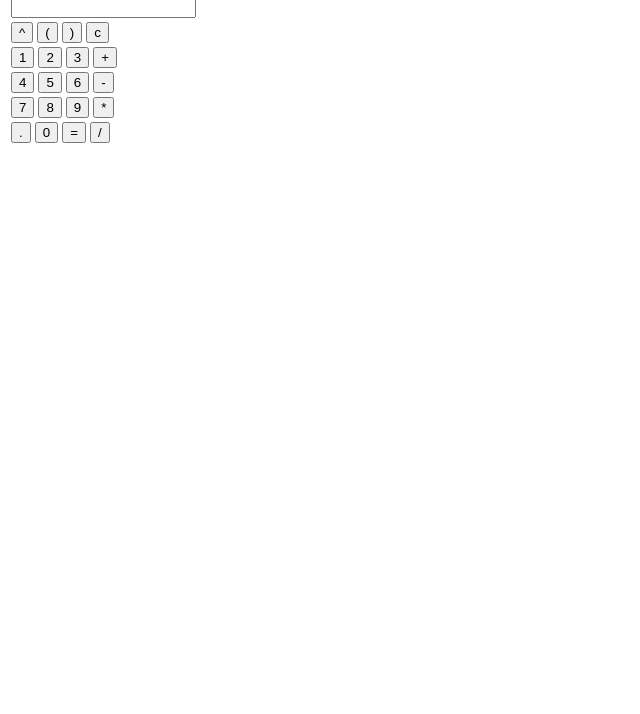
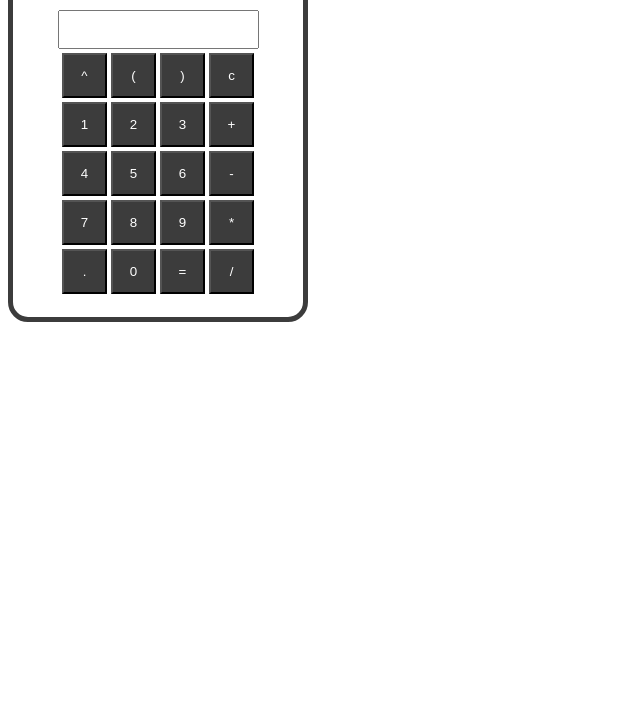
Before and after one commit to RashaAlamleh/Calculator-Project, a plain HTML site: page index.html in a window 1280 px wide. Shown: the part 86-800 px from the top of the page, without its empty margins (0-640 px from the left). Drawn offline with nearby package versions, Linux system fonts and the light colour scheme.

Commit message:
the change in css inside js file

```diff
--- a/index.html
+++ b/index.html
@@ -11,8 +11,9 @@
     <link href="style.css" rel="stylesheet" type="text/css" />
   </head>
   <body>
+    <div class='all'>
     <h1 id='cal'>Calculator</h1>
-    <table class='num&oper'>
+    <table class='numOper'>
       <tr id='FisrtRwo'>
         <td>
           <input type="text" id='inputVal' >
@@ -20,49 +21,47 @@
       </tr>
          <tr id='operatorRow'>
             <td>
-      <input id='expo' type="button" value='^' onclick="insrt('^')">
-      <input id='sym'  type="button" value='(' onclick="insrt('(')">
-      <input id='sym'  type="button" value=')' onclick="insrt(')')">
-      <input id='clear'type="button" value='c' onclick="reset('')">
+      <input class='btn' id='expo' type="button" value='^' onclick="insrt('^')">
+      <input class='btn' id='sym'  type="button" value='(' onclick="insrt('(')">
+      <input class='btn' id='sym'  type="button" value=')' onclick="insrt(')')">
+      <input class='btn' id='clear'type="button" value='c' onclick="reset('')">
         </td>
       </tr>
-
-
       <tr id='SecondRwo'>
         <td>
 
-        <input id='numOne'  type="button" value='1' onclick="insrt(1)">
-        <input id='numTwo'  type="button" value='2' onclick="insrt(2)">
-        <input id='numThree'type="button" value='3' onclick="insrt(3)">
-        <input id='add'     type="button" value='+' onclick="insrt('+')">
-
+        <input class='btn'  id='numOne'  type="button" value='1' onclick="insrt(1)">
+        <input class='btn' id='numTwo'  type="button" value='2' onclick="insrt(2)">
+        <input class='btn' id='numThree'type="button" value='3' onclick="insrt(3)">
+        <input class='btn' id='add'     type="button" value='+' onclick="insrt('+')">
         </td>
       </tr>
       <tr id='ThirdRwo'>
         <td>
-        <input id='numFour' type="button" value='4' onclick="insrt(4)">
-        <input id='numFive' type="button" value='5' onclick="insrt(5)">
-        <input id='numSix'  type="button" value='6' onclick="insrt(6)">
-        <input id='sub'     type="button"  value='-'onclick="insrt('-')">
+        <input class='btn' id='numFour' type="button" value='4' onclick="insrt(4)">
+        <input class='btn' id='numFive' type="button" value='5' onclick="insrt(5)">
+        <input class='btn' id='numSix'  type="button" value='6' onclick="insrt(6)">
+        <input class='btn' id='sub'     type="button"  value='-'onclick="insrt('-')">
         </td>
       </tr>
       <tr id='FourthRwo'>
         <td>
-        <input id='numSeven' type="button" value='7' onclick="insrt(7)">
-        <input id='numEight' type="button" value='8' onclick="insrt(8)">
-        <input id='numNine'  type="button" value='9' onclick="insrt(9)">
-        <input id='sub'      type="button" value='*' onclick="insrt('*')">
+        <input class='btn' id='numSeven' type="button" value='7' onclick="insrt(7)">
+        <input class='btn' id='numEight' type="button" value='8' onclick="insrt(8)">
+        <input class='btn' id='numNine'  type="button" value='9' onclick="insrt(9)">
+        <input class='btn' id='sub'      type="button" value='*' onclick="insrt('*')">
         </td>
       </tr>
       <tr id='FifthhRwo'>
         <td>
-          <input id='Dot'   type="button" value='.' onclick="insrt('.')">
-        <input id='Zero'  type="button" value='0' onclick="insrt(0)">
-        <input id='Equal' type="button" value='='  onclick="eql('=')">
-        <input id='div'   type="button" value='/' onclick="insrt('/')">
+        <input class='btn' id='Dot'   type="button" value='.' onclick="insrt('.')">
+        <input class='btn' id='Zero'  type="button" value='0' onclick="insrt(0)">
+        <input class='btn' id='Equal' type="button" value='='  onclick="eql('=')">
+        <input class='btn' id='div'   type="button" value='/' onclick="insrt('/')">
         </td>
       </tr>
     </table>
+    </div>
     <script src="script.js">
 
     </script>
--- a/script.js
+++ b/script.js
@@ -1,22 +1,3 @@
-// function add(num1,num2){
-// var result = 0;
-// return result=num1+num2;
-// };
-
-// function sub(num1,num2){
-// var result = 0;
-// return result=num1-num2;
-// };
-
-// function multiple(num1,num2){
-// var result = 1;
-// return result=num1*num2;
-// };
-// function division(num1,num2){
-// var result = 1;
-// return result=num1/num2;
-// };
-
 
 function insrt(num){
   $('#inputVal').val($('#inputVal').val()+num)
@@ -26,6 +7,23 @@ function eql(){
 }
 
 function reset(){
-  document.getElementById(inputVal).vlaue('')
- // $('#inputVal').val('')
+  document.getElementById('inputVal').value = ''
 }
+// function pwo(num1,num2){
+//   document.getElementById(expo).value = Math.pwo(num1,num2)
+// }
+
+$('#cal').css({'font-style': 'italic','color':'#6a5acd'})
+
+$('body').css({'text-align':'center','background':'white'});
+
+$('.numOper').css({'margin-left': 'auto','margin-right': 'auto'
+});
+
+$('.btn').css({'width':'45px','height':'45px','font-size':'35', 'color':'white','margin':'auto','backgroundColor':'rgb(60, 60, 60)'});
+
+$('#inputVal').css('padding','10px');
+
+$('.all').css({'border': '5px solid rgb(60, 60, 60)',
+  'border-radius': '20px','box-sizing': 'border-box',
+  'width': '300px','height': '400px'});
```
